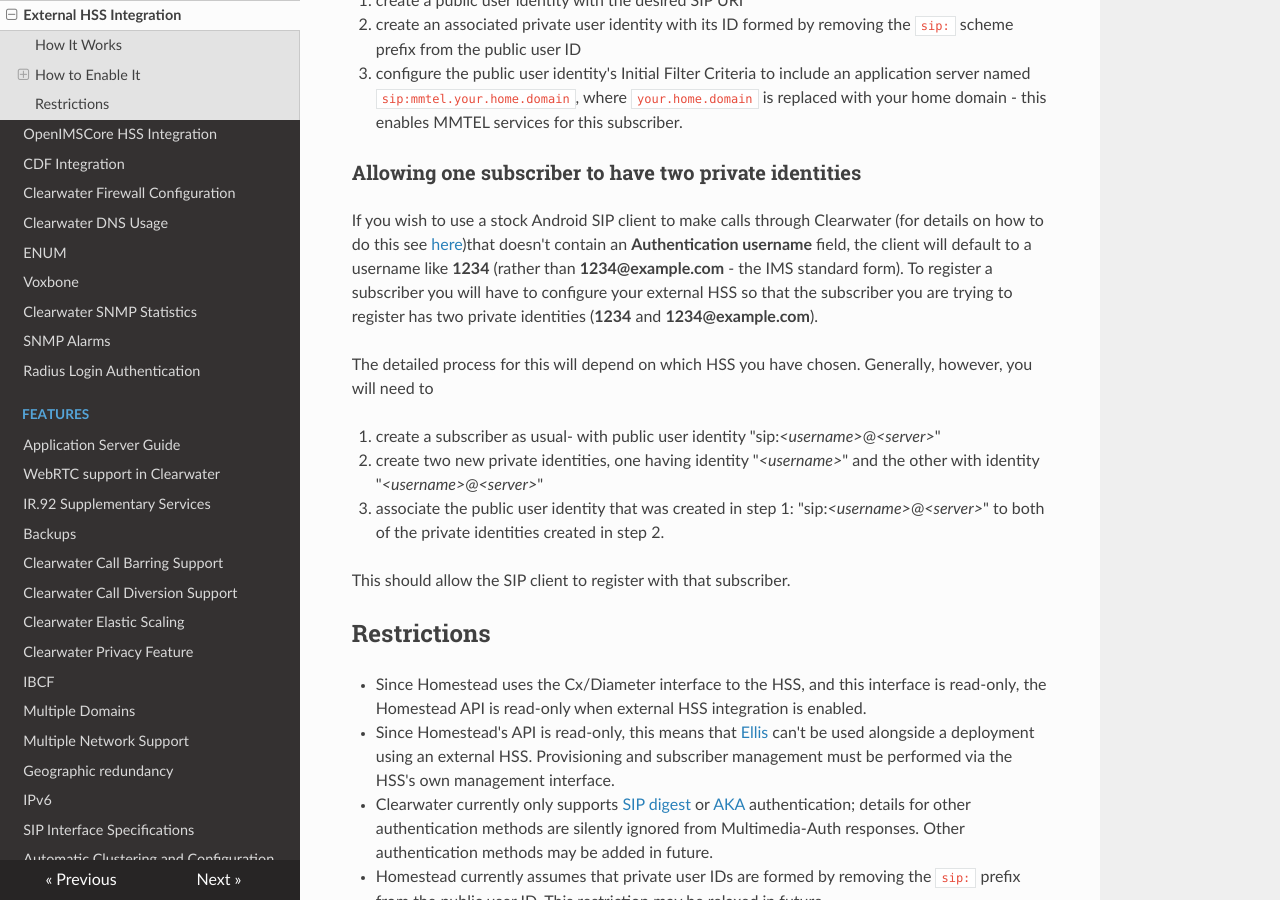
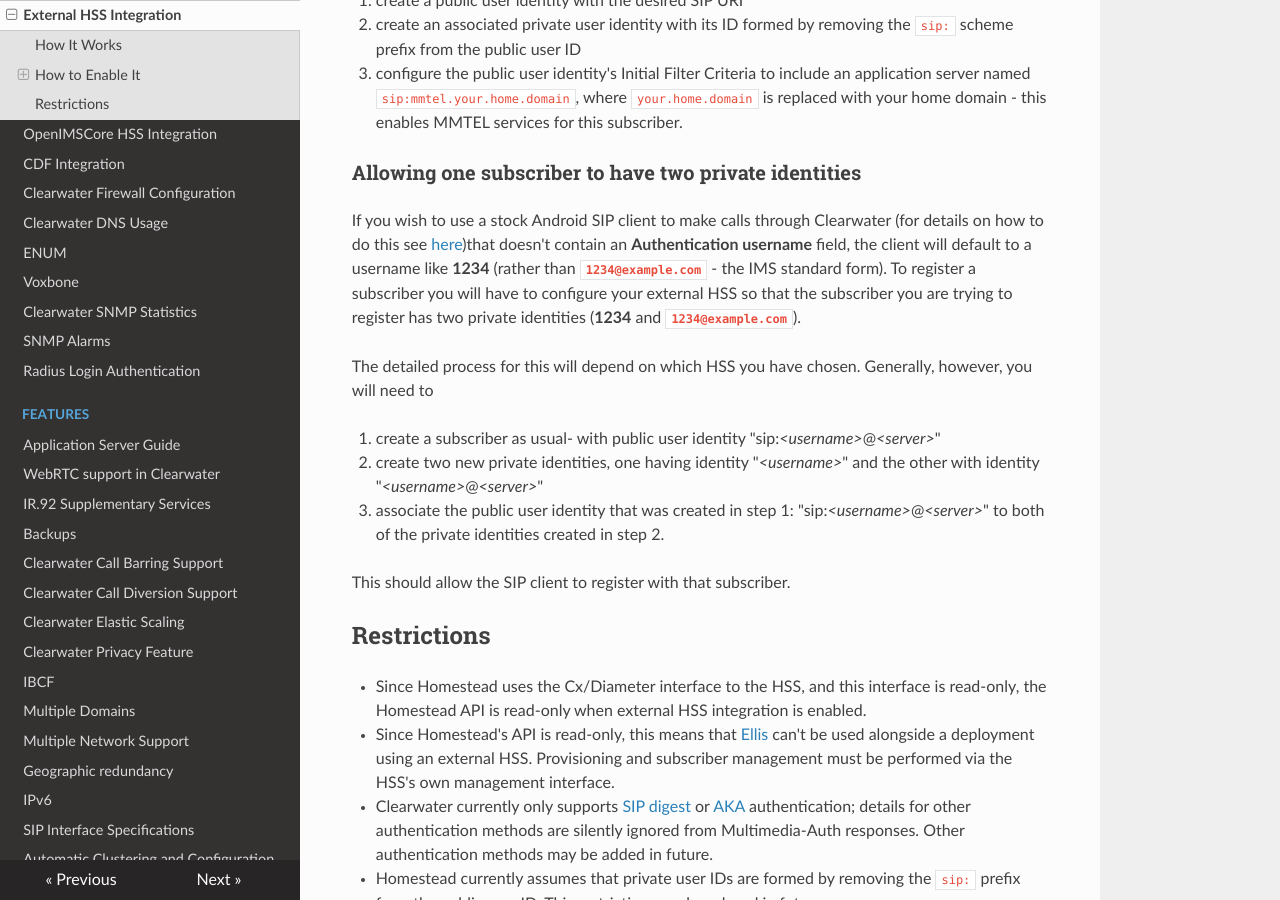
Before and after one commit to Metaswitch/clearwater-readthedocs, an MkDocs documentation site: the page built from docs/External_HSS_Integration.md, in a window 1280 px wide and 900 px high, scrolled down 2128 px. Built offline with MkDocs 1.6.1, drawn with Linux system fonts in a browser that asks for light colours; nearby versions of some CDN libraries; old or Windows-style settings are respelled for this version of MkDocs.

```diff
--- a/docs/External_HSS_Integration.md
+++ b/docs/External_HSS_Integration.md
@@ -77,10 +77,10 @@ If you wish to use a stock Android SIP client to make calls through Clearwater (
 on how to do this see
 [here](Configuring_the_native_Android_SIP_client.md#instructions-1))that doesn't contain an
 **Authentication username** field, the client will default to a username like **1234**
-(rather than **1234@example.com** - the IMS standard form). To register a
+(rather than **`1234@example.com`** - the IMS standard form). To register a
 subscriber you will have to configure your external HSS so that the subscriber
 you are trying to register has two private identities (**1234** and
-**1234@example.com**).
+**`1234@example.com`**).
 
 The detailed process for this will depend on which HSS you have chosen.
 Generally, however, you will need to
```
